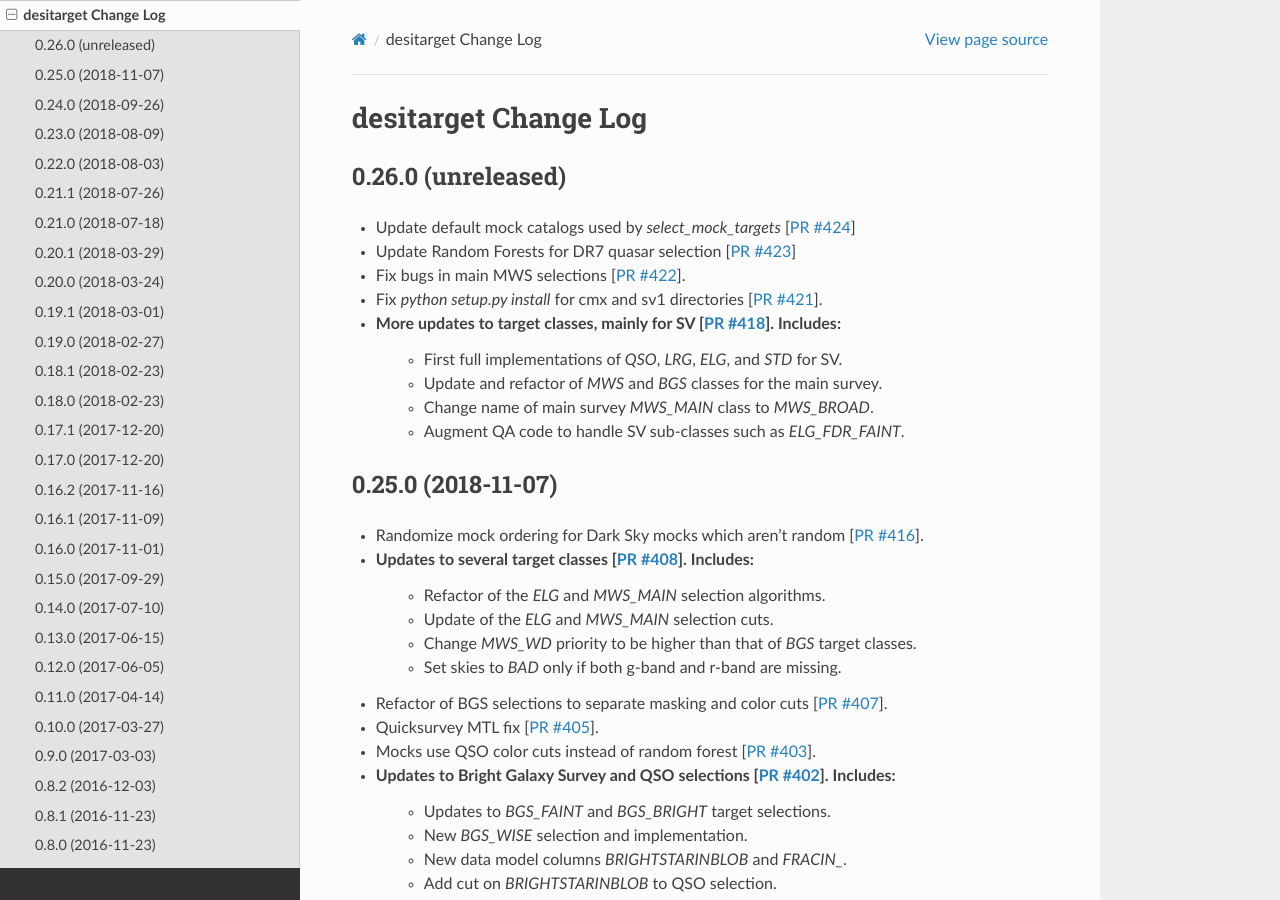
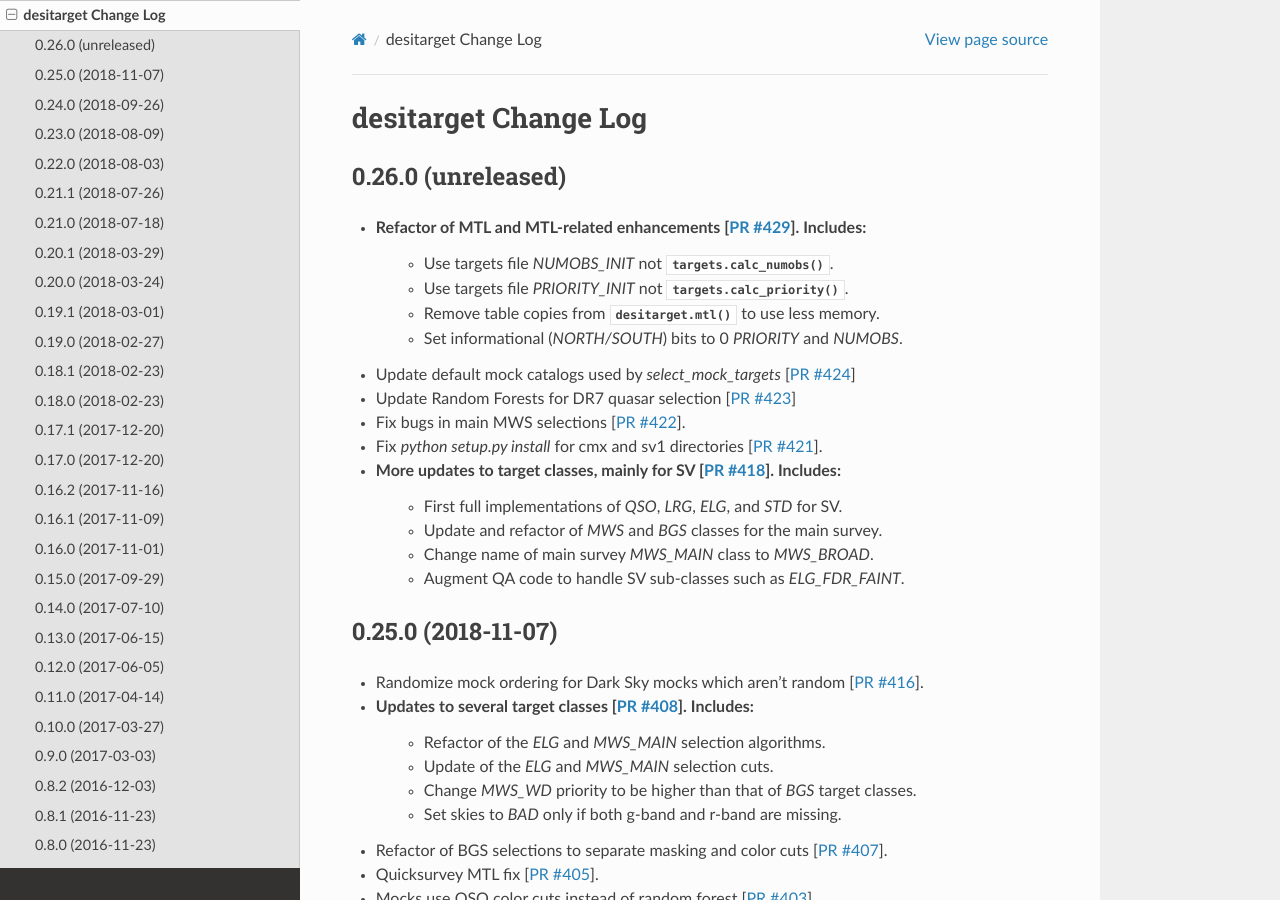
Before and after one commit to desihub/desitarget, a Sphinx documentation site: the page built from doc/changes.rst, in a window 1280 px wide and 900 px high. Built offline with Sphinx 7.4.7 and the Read the Docs theme 2.0.0, drawn with Linux system fonts in a browser that asks for light colours.

Commit message:
updating the changes docs

```diff
--- a/doc/changes.rst
+++ b/doc/changes.rst
@@ -5,6 +5,11 @@ desitarget Change Log
 0.26.0 (unreleased)
 -------------------
 
+* Refactor of MTL and MTL-related enhancements [`PR #429`_]. Includes:
+    * Use targets file `NUMOBS_INIT` not :func:`targets.calc_numobs`.
+    * Use targets file `PRIORITY_INIT` not :func:`targets.calc_priority`.
+    * Remove table copies from :func:`desitarget.mtl` to use less memory.
+    * Set informational (`NORTH/SOUTH`) bits to 0 `PRIORITY` and `NUMOBS`.
 * Update default mock catalogs used by `select_mock_targets` [`PR #424`_]
 * Update Random Forests for DR7 quasar selection [`PR #423`_]
 * Fix bugs in main MWS selections [`PR #422`_].
@@ -20,6 +25,7 @@ desitarget Change Log
 .. _`PR #422`: https://github.com/desihub/desitarget/pull/422
 .. _`PR #423`: https://github.com/desihub/desitarget/pull/423
 .. _`PR #424`: https://github.com/desihub/desitarget/pull/424
+.. _`PR #429`: https://github.com/desihub/desitarget/pull/429
 
 0.25.0 (2018-11-07)
 -------------------
```
